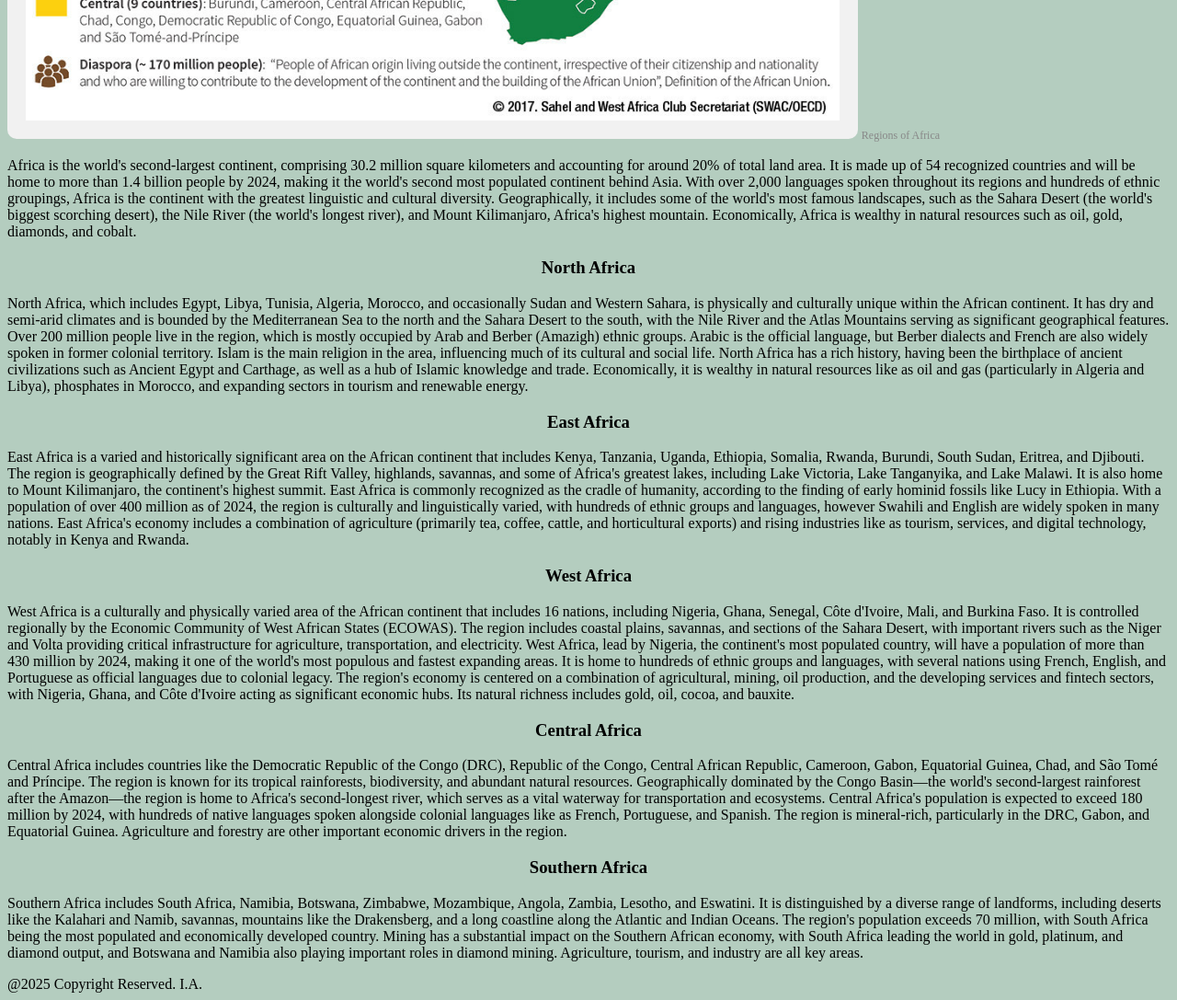
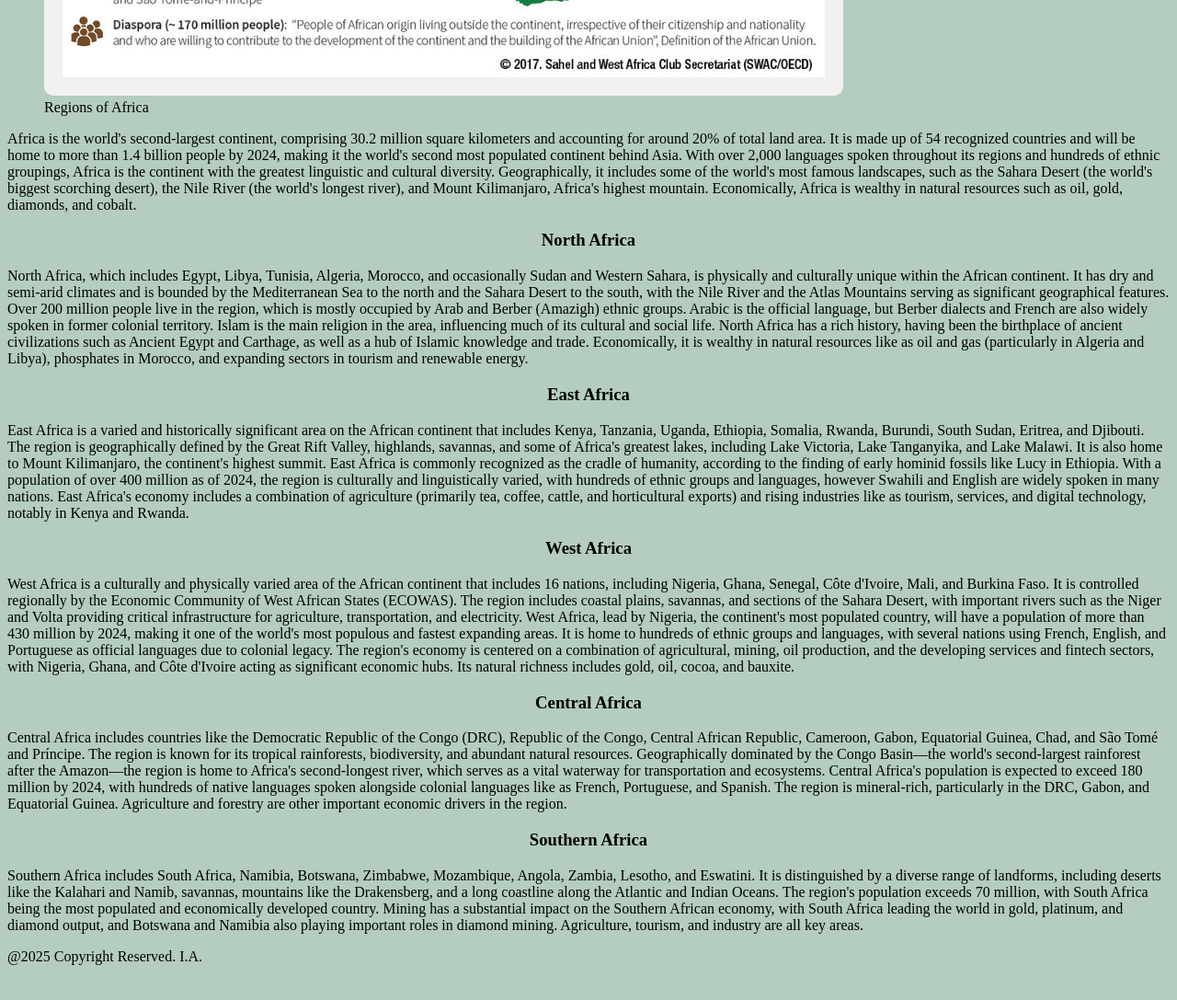
Before and after one commit to IfedapoA/IfedapoA.github.io, a plain HTML site: page map.html in a window 1280 px wide. Shown: the part 820-1907 px from the top of the page at 92% size. After the commit the page ends 1877 px from the top, so only its background shows below. Drawn offline with Linux system fonts and the light colour scheme.

Commit message:
html standard correction 2

```diff
--- a/map.html
+++ b/map.html
@@ -18,8 +18,10 @@
         </nav>
 
         <h1>AFRICA IS NOT A COUNTRY BUT A CONTINENT OF COUNTRIES WITH REGIONS</h1>
-        <img src = "Regions_of_Africa.jpg" alt = "Regions of Africa" width = "600" height = "400" class = "images">
-        <imagecaption>Regions of Africa</imagecaption>
+        <figure>
+            <img src = "Regions_of_Africa.jpg" alt = "Regions of Africa" width = "600" height = "400" class = "images">
+            <figcaption>Regions of Africa</figcaption>
+        </figure>
 
         <p>
             Africa is the world's second-largest continent, comprising 30.2 million
@@ -138,7 +140,8 @@
                 mining. Agriculture, tourism, and industry are all key areas.
             </p>
         </section>
+
+        <footer>@2025 Copyright Reserved. I.A.</footer>
     </body>
 
-    <footnote>@2025 Copyright Reserved. I.A.</footnote>
 </html>
```
Also changed, not shown: example.html (+1 -2 lines), personal_rant.html (+2 -2 lines), sources.html (+2 -2 lines).
